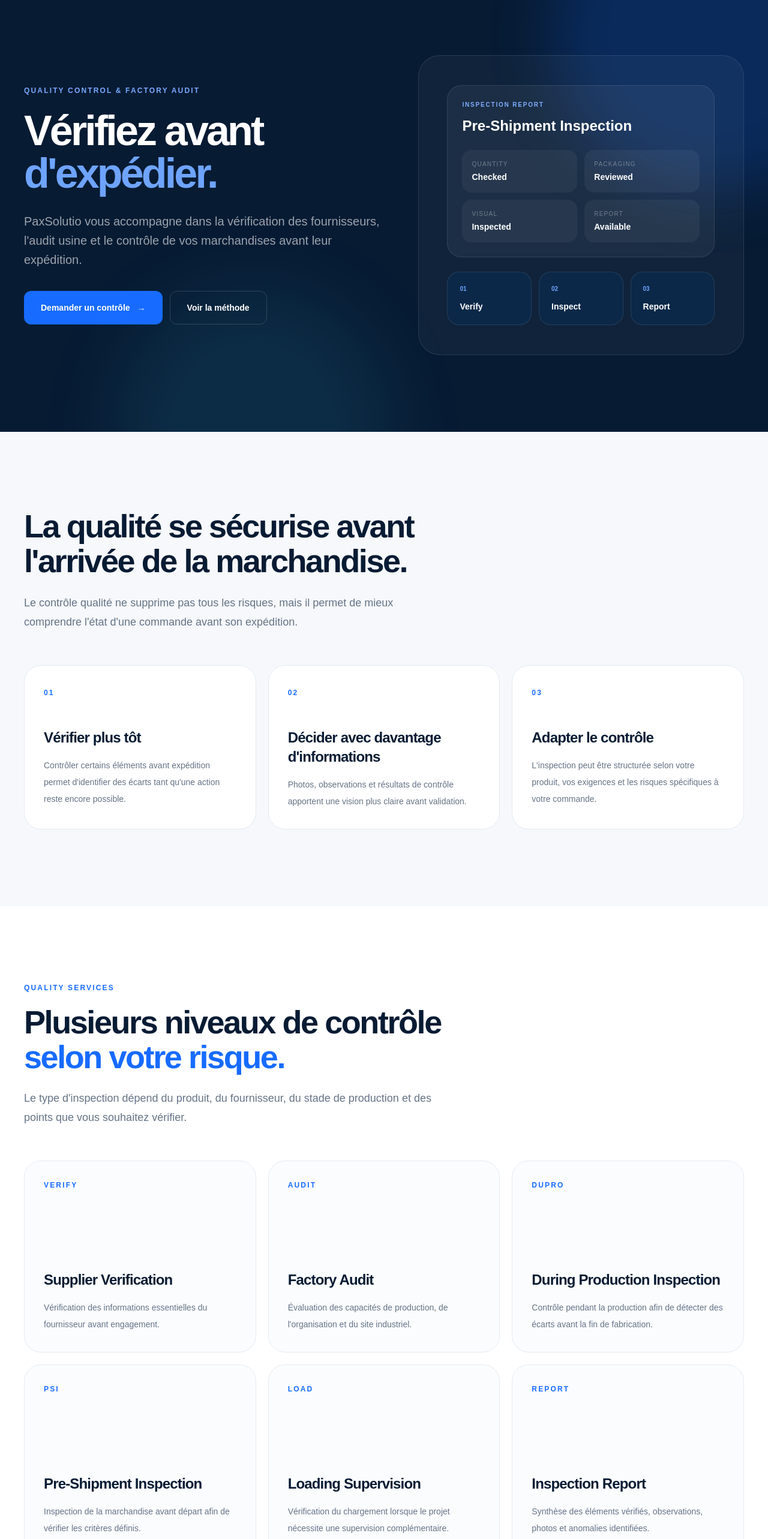
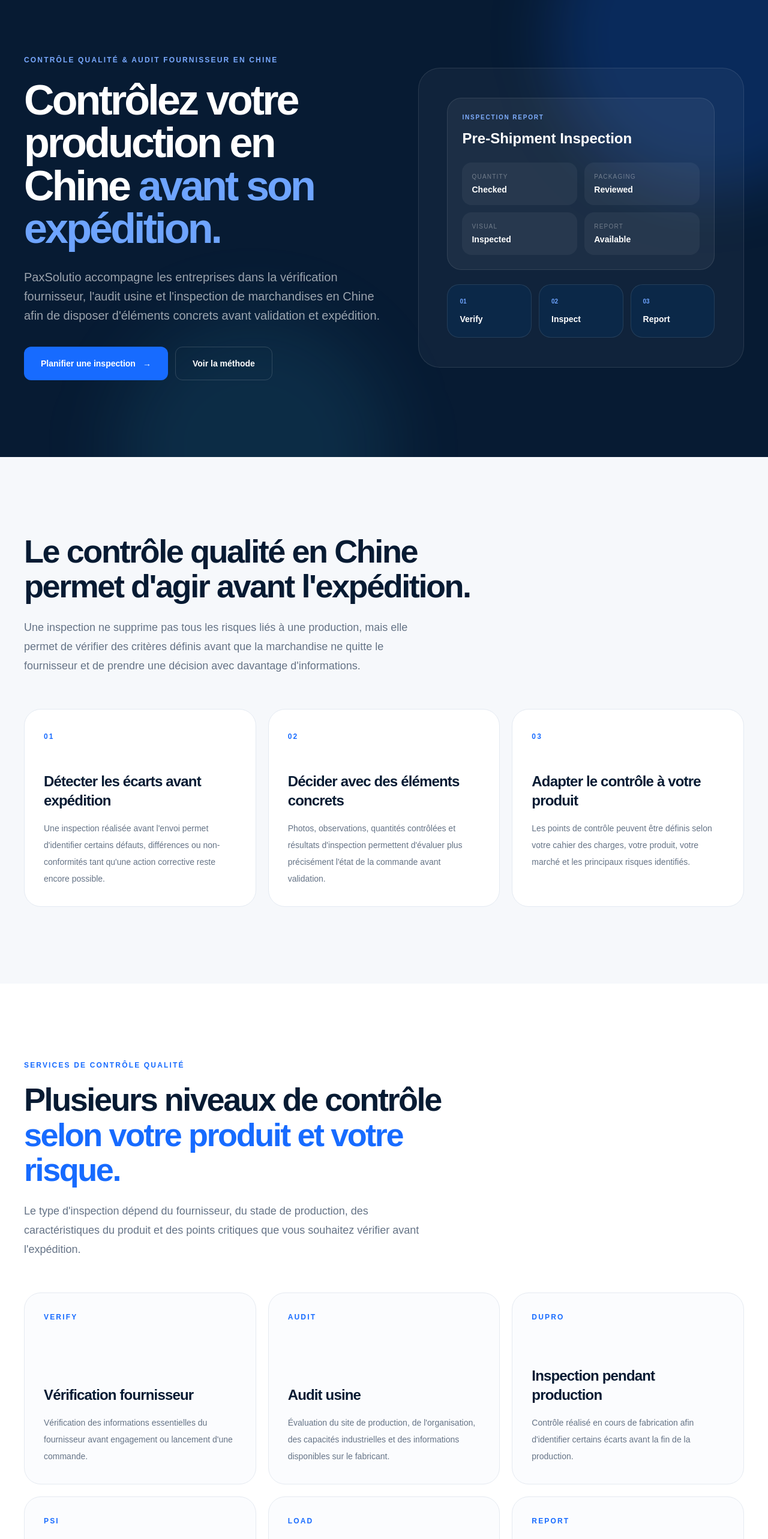
Before and after one commit to PaxSolutio/PaxSolutio, a Next.js app: page /controle-qualite in a window 1280 px wide. Shown: the part 100-2666 px from the top of the page at 60% size. Built offline with nearby package versions, Linux system fonts and the light colour scheme.

Commit message:
Optimisation SEO page controle qualite

```diff
--- a/src/app/controle-qualite/page.tsx
+++ b/src/app/controle-qualite/page.tsx
@@ -32,21 +32,21 @@ export const metadata: Metadata = {
 const benefits = [
   {
     number: "01",
-    title: "Vérifier plus tôt",
+    title: "Détecter les écarts avant expédition",
     description:
-      "Contrôler certains éléments avant expédition permet d'identifier des écarts tant qu'une action reste encore possible.",
+      "Une inspection réalisée avant l'envoi permet d'identifier certains défauts, différences ou non-conformités tant qu'une action corrective reste encore possible.",
   },
   {
     number: "02",
-    title: "Décider avec davantage d'informations",
+    title: "Décider avec des éléments concrets",
     description:
-      "Photos, observations et résultats de contrôle apportent une vision plus claire avant validation.",
+      "Photos, observations, quantités contrôlées et résultats d'inspection permettent d'évaluer plus précisément l'état de la commande avant validation.",
   },
   {
     number: "03",
-    title: "Adapter le contrôle",
+    title: "Adapter le contrôle à votre produit",
     description:
-      "L'inspection peut être structurée selon votre produit, vos exigences et les risques spécifiques à votre commande.",
+      "Les points de contrôle peuvent être définis selon votre cahier des charges, votre produit, votre marché et les principaux risques identifiés.",
   },
 ];
 
@@ -58,8 +58,8 @@ export default function QualityControlPage() {
       <QualityHero />
 
       <ServiceBenefits
-        title="La qualité se sécurise avant l'arrivée de la marchandise."
-        intro="Le contrôle qualité ne supprime pas tous les risques, mais il permet de mieux comprendre l'état d'une commande avant son expédition."
+        title="Le contrôle qualité en Chine permet d'agir avant l'expédition."
+        intro="Une inspection ne supprime pas tous les risques liés à une production, mais elle permet de vérifier des critères définis avant que la marchandise ne quitte le fournisseur et de prendre une décision avec davantage d'informations."
         benefits={benefits}
       />
 
@@ -72,9 +72,9 @@ export default function QualityControlPage() {
       <InspectionRequestForm />
 
       <ServiceCTA
-        title="Votre commande est presque prête à être expédiée ?"
-        description="Transmettez-nous les informations disponibles sur le produit, le fournisseur et les points que vous souhaitez contrôler."
-        buttonLabel="Planifier un contrôle"
+        title="Vous souhaitez contrôler une production avant son expédition ?"
+        description="Transmettez-nous les informations sur votre produit, votre fournisseur, votre commande et les critères à vérifier afin d'étudier l'organisation d'une inspection en Chine."
+        buttonLabel="Planifier une inspection"
         href="#inspection-request"
       />
 
--- a/src/components/quality/InspectionReport.tsx
+++ b/src/components/quality/InspectionReport.tsx
@@ -1,11 +1,11 @@
 export default function InspectionReport() {
   const reportItems = [
-    ["Supplier", "Factory / supplier"],
-    ["Inspection", "Pre-Shipment"],
-    ["Quantity", "Checked"],
-    ["Packaging", "Reviewed"],
-    ["Visual defects", "Reported"],
-    ["Photos", "Included"],
+    ["Fournisseur", "Usine / fournisseur"],
+    ["Inspection", "Avant expédition"],
+    ["Quantité", "Contrôlée"],
+    ["Packaging", "Vérifié"],
+    ["Défauts visuels", "Signalés"],
+    ["Photos", "Incluses"],
   ];
 
   return (
@@ -13,18 +13,18 @@ export default function InspectionReport() {
       <div className="mx-auto grid max-w-[1320px] gap-16 px-6 lg:grid-cols-[0.85fr_1.15fr] lg:items-center lg:px-10">
         <div>
           <div className="mb-5 text-xs font-extrabold uppercase tracking-[0.18em] text-[#79A9FF]">
-            Inspection Report
+            Rapport de contrôle qualité
           </div>
 
           <h2 className="text-[38px] font-extrabold leading-[1.08] tracking-[-0.045em] sm:text-[48px] lg:text-[54px]">
-            Des observations
-            <span className="text-[#6EA4FF]"> exploitables.</span>
+            Un rapport d&apos;inspection
+            <span className="text-[#6EA4FF]"> pour décider avant expédition.</span>
           </h2>
 
           <p className="mt-6 max-w-[580px] text-base leading-8 text-white/60">
-            L&apos;objectif n&apos;est pas simplement d&apos;indiquer
-            “contrôlé”, mais de fournir des éléments permettant de comprendre
-            ce qui a été observé avant expédition.
+            Le rapport rassemble les principaux éléments observés pendant le contrôle :
+            photos, quantités, packaging, aspects visuels, tests réalisés et éventuels
+            écarts par rapport aux critères définis.
           </p>
         </div>
 
@@ -32,11 +32,11 @@ export default function InspectionReport() {
           <div className="flex items-center justify-between border-b border-white/10 pb-6">
             <div>
               <div className="text-[10px] font-bold uppercase tracking-[0.15em] text-white/35">
-                Quality Control
+                Contrôle qualité
               </div>
 
               <div className="mt-2 text-xl font-extrabold">
-                Inspection Summary
+                Synthèse d'inspection
               </div>
             </div>
 
--- a/src/components/quality/QualityHero.tsx
+++ b/src/components/quality/QualityHero.tsx
@@ -9,18 +9,18 @@ export default function QualityHero() {
       <div className="mx-auto grid max-w-[1320px] gap-14 px-6 lg:grid-cols-[1.05fr_0.95fr] lg:items-center lg:px-10">
         <div className="relative z-10">
           <div className="mb-6 text-xs font-extrabold uppercase tracking-[0.18em] text-[#79A9FF]">
-            Quality Control & Factory Audit
+            Contrôle qualité & audit fournisseur en Chine
           </div>
 
           <h1 className="max-w-[780px] text-[46px] font-extrabold leading-[1.02] tracking-[-0.055em] sm:text-[58px] lg:text-[70px]">
-            Vérifiez avant
-            <span className="text-[#6EA4FF]"> d&apos;expédier.</span>
+            Contrôlez votre production en Chine
+            <span className="text-[#6EA4FF]"> avant son expédition.</span>
           </h1>
 
           <p className="mt-7 max-w-[700px] text-lg leading-8 text-white/60 lg:text-xl">
-            PaxSolutio vous accompagne dans la vérification des fournisseurs,
-            l&apos;audit usine et le contrôle de vos marchandises avant leur
-            expédition.
+            PaxSolutio accompagne les entreprises dans la vérification fournisseur,
+            l&apos;audit usine et l&apos;inspection de marchandises en Chine afin de
+            disposer d&apos;éléments concrets avant validation et expédition.
           </p>
 
           <div className="mt-9 flex flex-col gap-3 sm:flex-row">
@@ -28,7 +28,7 @@ export default function QualityHero() {
               href="#inspection-request"
               className="inline-flex min-h-14 items-center justify-center rounded-xl bg-[#176BFF] px-7 text-sm font-extrabold text-white transition hover:-translate-y-0.5 hover:bg-[#2A79FF]"
             >
-              Demander un contrôle
+              Planifier une inspection
               <span className="ml-3">→</span>
             </Link>
 
--- a/src/components/quality/QualityProcess.tsx
+++ b/src/components/quality/QualityProcess.tsx
@@ -1,39 +1,39 @@
 const steps = [
   {
     number: "01",
-    title: "Définir les critères",
+    title: "Définition des critères",
     description:
-      "Produit, quantité, tolérances, packaging, dimensions, fonctions ou points critiques.",
+      "Définition des quantités, dimensions, fonctionnalités, tolérances, packaging et autres points critiques à vérifier.",
   },
   {
     number: "02",
-    title: "Planifier le contrôle",
+    title: "Planification de l'inspection",
     description:
-      "Coordination de l'intervention avec le fournisseur et définition du moment pertinent.",
+      "Coordination avec le fournisseur afin d'organiser le contrôle au stade de production le plus pertinent.",
   },
   {
     number: "03",
-    title: "Inspection",
+    title: "Contrôle sur place",
     description:
-      "Vérification des éléments convenus selon les informations et critères disponibles.",
+      "Vérification des critères convenus selon le produit, le cahier des charges et les informations disponibles.",
   },
   {
     number: "04",
-    title: "Documentation",
+    title: "Collecte des éléments",
     description:
-      "Collecte des observations, photos et résultats issus du contrôle.",
+      "Documentation des observations, mesures, résultats, photos et éventuelles anomalies identifiées pendant l'inspection.",
   },
   {
     number: "05",
-    title: "Rapport",
+    title: "Rapport d'inspection",
     description:
-      "Présentation synthétique des éléments conformes, écarts et anomalies détectées.",
+      "Présentation synthétique des contrôles réalisés, des éléments conformes et des écarts observés.",
   },
   {
     number: "06",
-    title: "Décision",
+    title: "Décision avant expédition",
     description:
-      "Vous disposez de davantage d'informations avant de valider la suite de l'opération.",
+      "Vous disposez de davantage d'informations pour valider, corriger ou suspendre l'expédition selon les résultats obtenus.",
   },
 ];
 
@@ -46,13 +46,19 @@ export default function QualityProcess() {
       <div className="mx-auto max-w-[1320px] px-6 lg:px-10">
         <div className="max-w-[800px]">
           <div className="mb-5 text-xs font-extrabold uppercase tracking-[0.18em] text-[#176BFF]">
-            Inspection Process
+            Processus d'inspection
           </div>
 
           <h2 className="text-[38px] font-extrabold leading-[1.08] tracking-[-0.045em] text-[#071B33] sm:text-[48px] lg:text-[54px]">
-            Un contrôle utile commence
-            <span className="text-[#176BFF]"> par de bons critères.</span>
+            Un contrôle qualité efficace commence
+            <span className="text-[#176BFF]"> par des critères clairement définis.</span>
           </h2>
+
+          <p className="mt-6 max-w-[720px] text-lg leading-8 text-[#657386]">
+            Chaque inspection est préparée autour des caractéristiques du produit et
+            des risques identifiés afin que les vérifications réalisées soient réellement
+            utiles à votre décision.
+          </p>
         </div>
 
         <div className="mt-16 grid gap-4 md:grid-cols-2 lg:grid-cols-3">
--- a/src/components/quality/QualityServices.tsx
+++ b/src/components/quality/QualityServices.tsx
@@ -1,39 +1,39 @@
 const qualityServices = [
   {
     code: "VERIFY",
-    title: "Supplier Verification",
+    title: "Vérification fournisseur",
     description:
-      "Vérification des informations essentielles du fournisseur avant engagement.",
+      "Vérification des informations essentielles du fournisseur avant engagement ou lancement d'une commande.",
   },
   {
     code: "AUDIT",
-    title: "Factory Audit",
+    title: "Audit usine",
     description:
-      "Évaluation des capacités de production, de l'organisation et du site industriel.",
+      "Évaluation du site de production, de l'organisation, des capacités industrielles et des informations disponibles sur le fabricant.",
   },
   {
     code: "DUPRO",
-    title: "During Production Inspection",
+    title: "Inspection pendant production",
     description:
-      "Contrôle pendant la production afin de détecter des écarts avant la fin de fabrication.",
+      "Contrôle réalisé en cours de fabrication afin d'identifier certains écarts avant la fin de la production.",
   },
   {
     code: "PSI",
-    title: "Pre-Shipment Inspection",
+    title: "Inspection avant expédition",
     description:
-      "Inspection de la marchandise avant départ afin de vérifier les critères définis.",
+      "Contrôle de la marchandise terminée avant son départ selon les critères définis dans le cahier des charges.",
   },
   {
     code: "LOAD",
-    title: "Loading Supervision",
+    title: "Supervision du chargement",
     description:
-      "Vérification du chargement lorsque le projet nécessite une supervision complémentaire.",
+      "Vérification du chargement et de certains éléments logistiques lorsque le projet nécessite une supervision complémentaire.",
   },
   {
     code: "REPORT",
-    title: "Inspection Report",
+    title: "Rapport d'inspection",
     description:
-      "Synthèse des éléments vérifiés, observations, photos et anomalies identifiées.",
+      "Synthèse des contrôles réalisés avec observations, photos, résultats et anomalies identifiées.",
   },
 ];
 
@@ -43,17 +43,18 @@ export default function QualityServices() {
       <div className="mx-auto max-w-[1320px] px-6 lg:px-10">
         <div className="max-w-[800px]">
           <div className="mb-5 text-xs font-extrabold uppercase tracking-[0.18em] text-[#176BFF]">
-            Quality Services
+            Services de contrôle qualité
           </div>
 
           <h2 className="text-[38px] font-extrabold leading-[1.08] tracking-[-0.045em] text-[#071B33] sm:text-[48px] lg:text-[54px]">
             Plusieurs niveaux de contrôle
-            <span className="text-[#176BFF]"> selon votre risque.</span>
+            <span className="text-[#176BFF]"> selon votre produit et votre risque.</span>
           </h2>
 
           <p className="mt-6 max-w-[680px] text-lg leading-8 text-[#657386]">
-            Le type d&apos;inspection dépend du produit, du fournisseur, du
-            stade de production et des points que vous souhaitez vérifier.
+            Le type d&apos;inspection dépend du fournisseur, du stade de production,
+            des caractéristiques du produit et des points critiques que vous souhaitez
+            vérifier avant l&apos;expédition.
           </p>
         </div>
 
```
